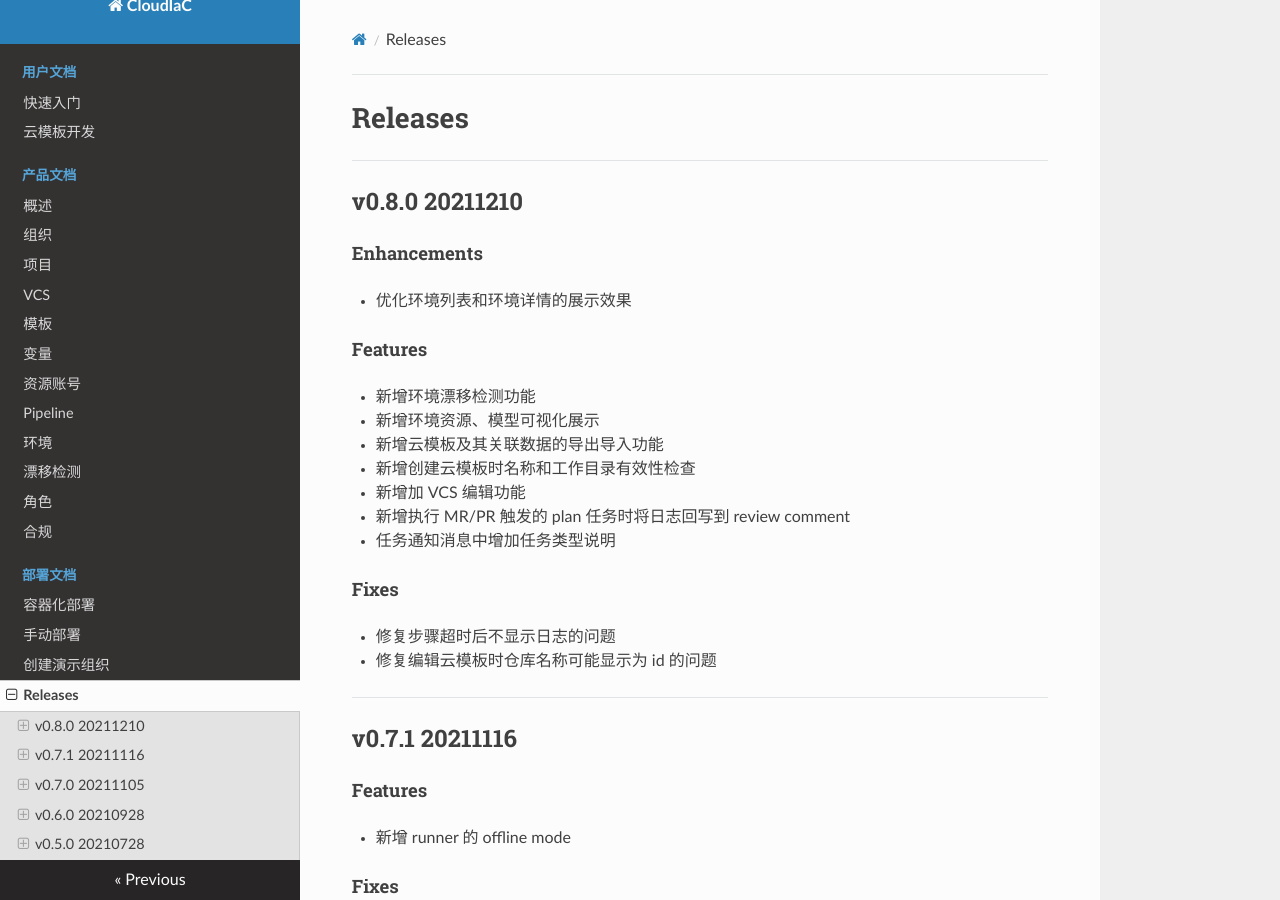
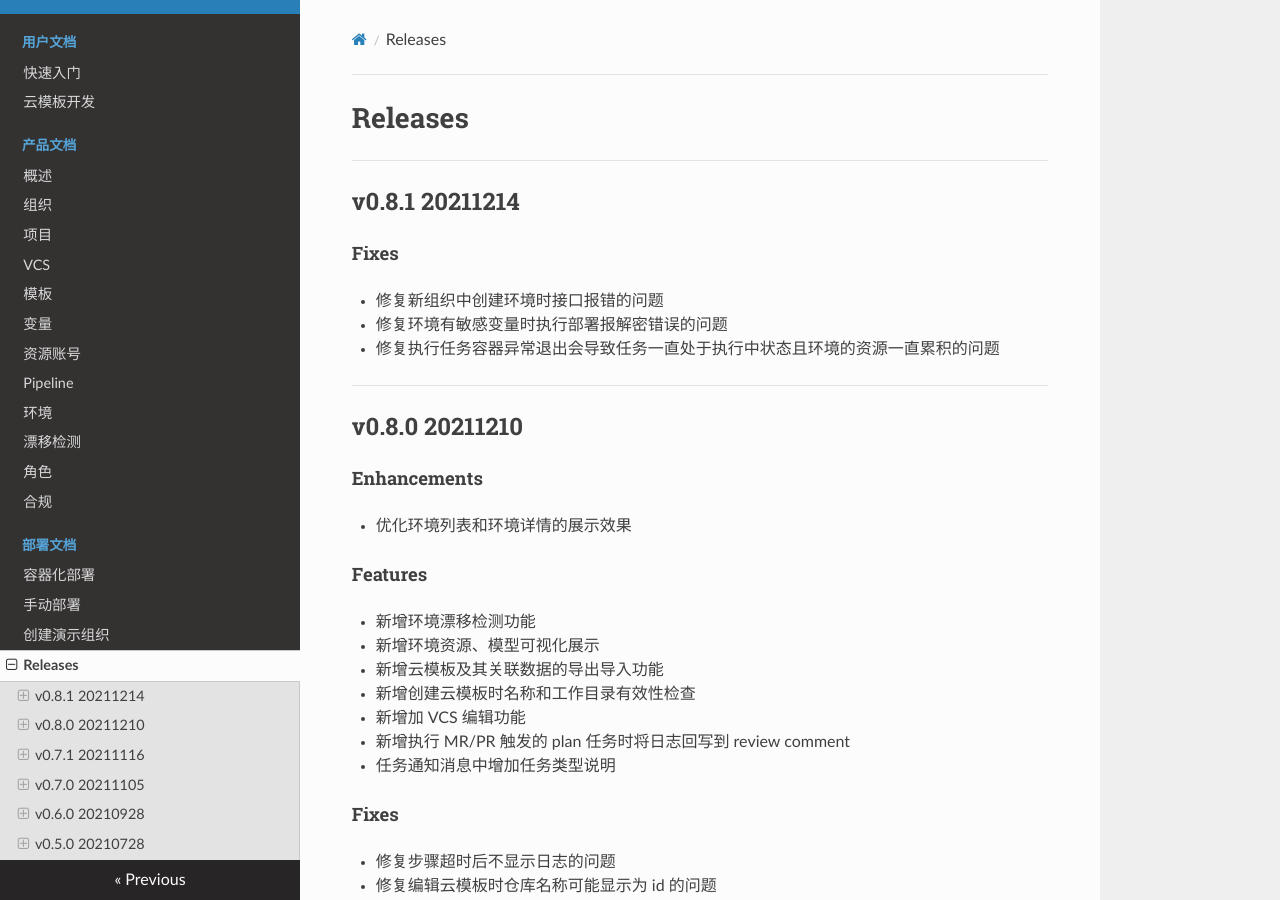
Before and after one commit to idcos/cloudiac, an MkDocs documentation site: the page built from docs/mkdocs/release-notes.md, in a window 1280 px wide and 900 px high. Built offline with MkDocs 1.6.1, drawn with Linux system fonts in a browser that asks for light colours; nearby versions of some CDN libraries.

Commit message:
Release v0.8.1

````diff
--- a/docs/mkdocs/deploy/host.md
+++ b/docs/mkdocs/deploy/host.md
@@ -25,7 +25,7 @@
 
 
 ```
-VERSION=v0.8.0
+VERSION=v0.8.1
 mkdir -p /usr/yunji/cloudiac && \
 cd /usr/yunji/cloudiac && \
 for PACK in cloudiac cloudiac-repos cloudiac-providers; do
--- a/docs/mkdocs/release-notes.md
+++ b/docs/mkdocs/release-notes.md
@@ -1,4 +1,12 @@
 # Releases
+
+------
+## v0.8.1 20211214
+#### Fixes
+- 修复新组织中创建环境时接口报错的问题
+- 修复环境有敏感变量时执行部署报解密错误的问题
+- 修复执行任务容器异常退出会导致任务一直处于执行中状态且环境的资源一直累积的问题
+
 
 ------
 ## v0.8.0 20211210
````
Also changed, not shown: CHANGELOG.md (+4 -9 lines), changelog.json (+11 -0 lines), docs/mkdocs/deploy/container.md (+3 -3 lines), 1 other file.
